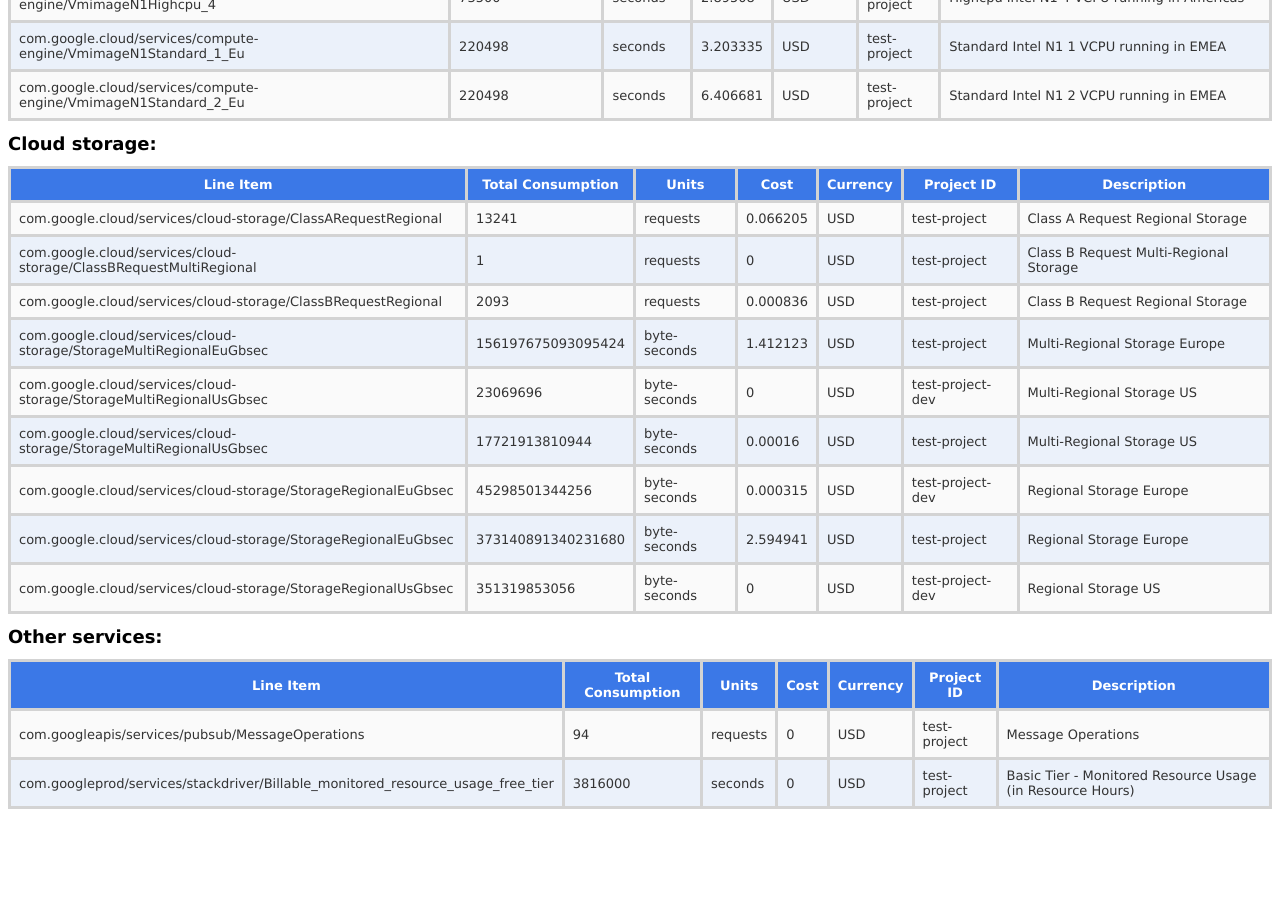
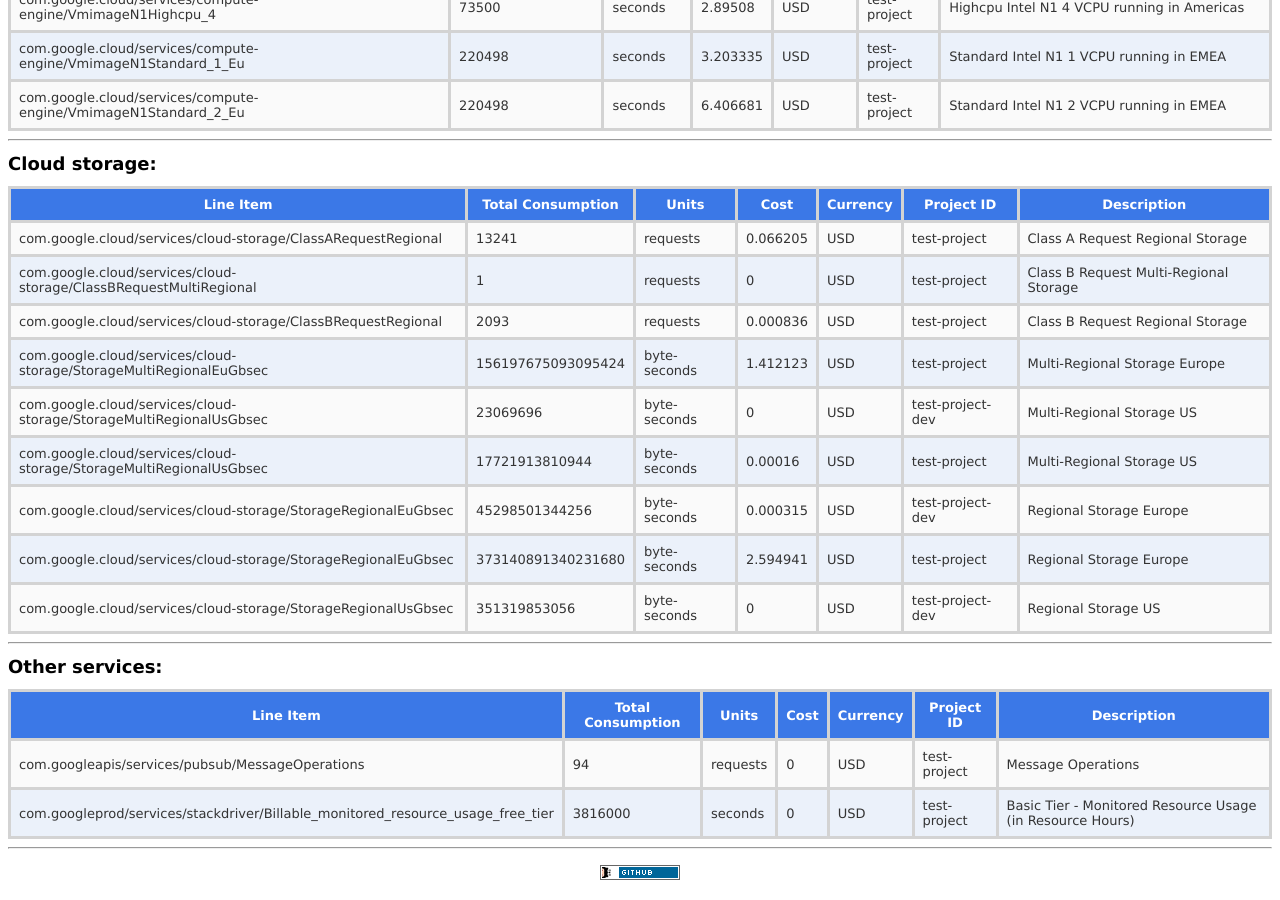
Before and after one commit to Amet13/gcloud-billing-visualize, a plain HTML site: page index.html in a window 1280 px wide. Shown: the part 2360-3260 px from the top of the page. Before the commit the page ends 3177 px from the top, so only its background shows below. Drawn offline with Linux system fonts and the light colour scheme.

Commit message:
Code refactoring

```diff
--- a/index.html
+++ b/index.html
@@ -278,6 +278,9 @@
   <td>Basic Tier - Monitored Resource Usage (in Resource Hours)</td>
 </tr>
 </table>
+
+<hr>
+
 <h1>Compute engine:</h1>
 <table class="sortable">
 <tr>
@@ -425,6 +428,9 @@
   <td>Standard Intel N1 2 VCPU running in EMEA</td>
 </tr>
 </table>
+
+<hr>
+
 <h1>Cloud storage:</h1>
 <table class="sortable">
 <tr>
@@ -518,6 +524,9 @@
   <td>Regional Storage US</td>
 </tr>
 </table>
+
+<hr>
+
 <h1>Other services:</h1>
 <table class="sortable">
 <tr>
@@ -548,5 +557,11 @@
   <td>Basic Tier - Monitored Resource Usage (in Resource Hours)</td>
 </tr>
 </table>
+
+<hr>
+
+<p style="text-align:center">
+<a target="_blank" href="https://github.com/Amet13/gcloud-billing-visualize" title="Hosted on GitHub"><img src="images/github_80x15.png" width="80" height="15" alt="Source on GitHub"/></a>
+</p>
 </body>
 </html>
```
Also changed, not shown: include/footer.html (deleted, +0 -3 lines), include/header.html (+0 -2 lines), include/table.html (+12 -0 lines), images/github_80x15.png (added), 2 other files.
